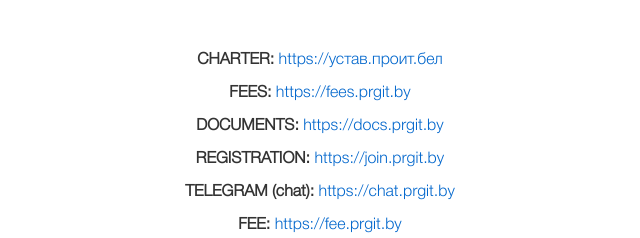
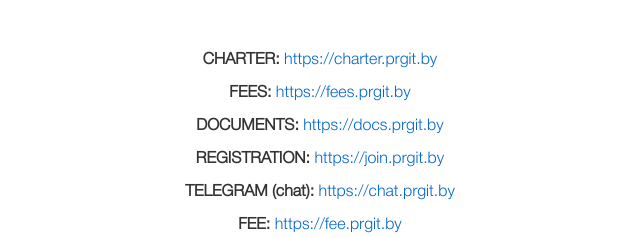
Before and after one commit to prgit-by/site, a plain HTML site: page _main/eng/index.html in a window 1280 px wide. Shown: the part 137-375 px from the top of the page, 320-960 px from the left. Drawn offline with Linux system fonts and the light colour scheme; files whose address does not match are found by name.

Commit message:
Site link has been fixed

```diff
--- a/_main/eng/index.html
+++ b/_main/eng/index.html
@@ -23,7 +23,7 @@
         <br>
     </div>
     <div>
-        <p><strong>CHARTER: </strong><a class="link" target="_blank" href="https://устав.проит.бел">https://устав.проит.бел</a></p>
+        <p><strong>CHARTER: </strong><a class="link" target="_blank" href="https://charter.prgit.by">https://charter.prgit.by</a></p>
         <br>
     </div>
     <div>
```
